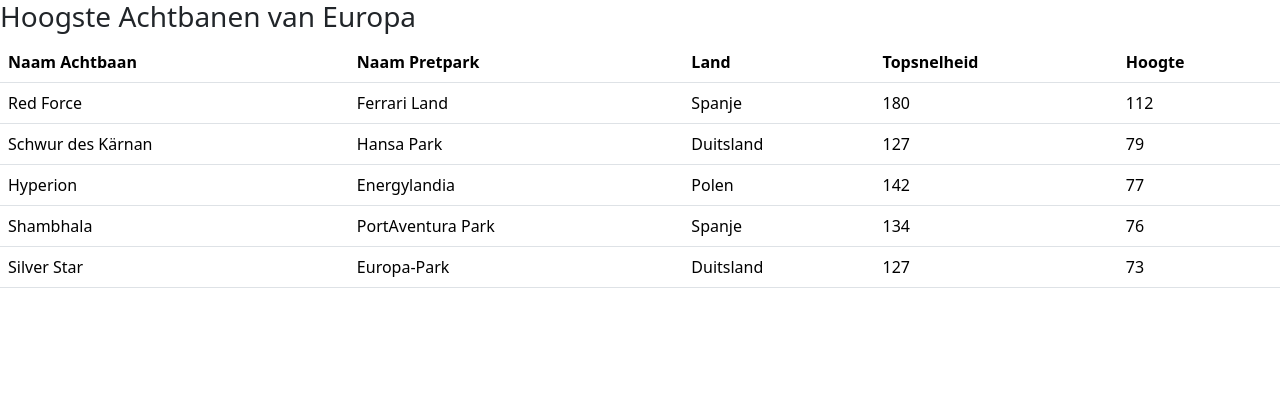
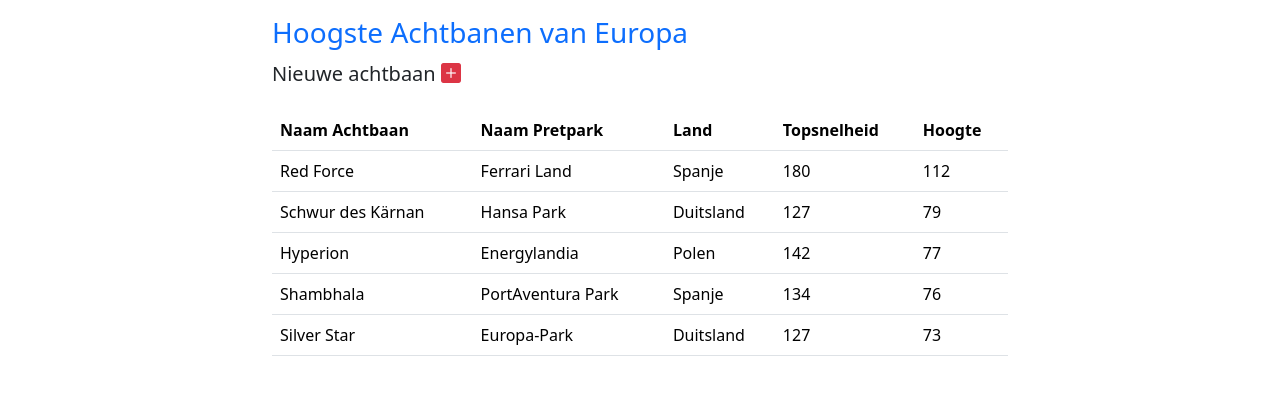
Before and after one commit to adruijter/crud-php-mysql-pdo-2408a, a PHP site: page / in a window 1280 px wide. Shown: the top 395 px of the page. Run offline with PHP 8.4, Linux system fonts and the light colour scheme; data comes from the database, SQL or seed files in the repository.

Commit message:
Link erbij gedaan

```diff
--- a/index.php
+++ b/index.php
@@ -56,10 +56,28 @@
     <title>Hoogste Achtbanen van Europa</title>
     <link rel="shortcut icon" href="img/favicon.ico" type="image/x-icon">
     <link href="https://cdn.jsdelivr.net/npm/bootstrap@5.3.3/dist/css/bootstrap.min.css" rel="stylesheet" integrity="sha384-QWTKZyjpPEjISv5WaRU9OFeRpok6YctnYmDr5pNlyT2bRjXh0JMhjY6hW+ALEwIH" crossorigin="anonymous">
+    <link rel="stylesheet" href="https://cdn.jsdelivr.net/npm/bootstrap-icons@1.11.3/font/bootstrap-icons.min.css">
   </head>
   <body>
-    <h3>Hoogste Achtbanen van Europa</h3>
+    <div class="container mt-3">
 
+      <div class="row mb-1">
+        <div class="col-2"></div>
+        <div class="col-8 text-primary"><h3>Hoogste Achtbanen van Europa</h3></div>
+        <div class="col-2"></div>
+      </div>
+
+      <div class="row mb-3">
+        <div class="col-2"></div>
+        <div class="col-8">
+          <h5>Nieuwe achtbaan <i class="bi bi-plus-square-fill text-danger"></i></h5>
+        </div>
+        <div class="col-2"></div>
+      </div>
+
+      <div class="row">
+        <div class="col-2"></div>
+        <div class="col-8">
           <table class="table table-hover">
               <thead>
                   <th>Naam Achtbaan</th>
@@ -80,6 +98,14 @@
                   <?php endforeach ?>
               </tbody>
           </table>
+        </div>
+        <div class="col-2"></div>
+      </div>
+
+
+
+
+    </div>
 
     <script src="https://cdn.jsdelivr.net/npm/bootstrap@5.3.3/dist/js/bootstrap.bundle.min.js" integrity="sha384-YvpcrYf0tY3lHB60NNkmXc5s9fDVZLESaAA55NDzOxhy9GkcIdslK1eN7N6jIeHz" crossorigin="anonymous"></script>
   </body>
```
Lines whose indentation alone changed are shown as unchanged.
